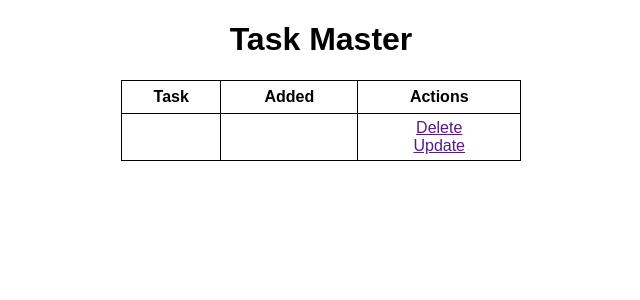
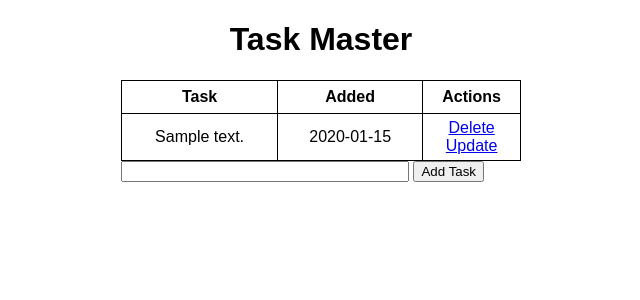
Before and after one commit to ananyasingh7/learningFlask, a Flask app: page / in a window 1280 px wide. Shown: the top 300 px of the page, without its empty margins (319-959 px from the left). Run offline with Flask 2, Linux system fonts and the light colour scheme; tables that the repository leaves empty hold one stand-in row (values such as "Sample post").

Commit message:
finished

```diff
--- a/app.py
+++ b/app.py
@@ -1,4 +1,4 @@
-from flask import Flask, render_template, url_for
+from flask import Flask, render_template, url_for, request, redirect
 from flask_sqlalchemy import SQLAlchemy
 from datetime import datetime
 
@@ -15,9 +15,51 @@ class Todo(db.Model):
         return '<Task %r>' % self.id
 
 
-@app.route('/')
+@app.route('/', methods=['POST', 'GET'])
 def index():
-    return render_template('index.html')
+    if request.method == 'POST':
+        task_content = request.form['content']
+        new_task = Todo(content=task_content)
+
+        try:
+            db.session.add(new_task)
+            db.session.commit()
+            return redirect('/')
+        except:
+            return 'There was an issue adding your task'
+
+    else:
+        tasks = Todo.query.order_by(Todo.date_created).all()
+        return render_template('index.html', tasks=tasks)
+
+
+@app.route('/delete/<int:id>')
+def delete(id):
+    task_to_delete = Todo.query.get_or_404(id)
+
+    try:
+        db.session.delete(task_to_delete)
+        db.session.commit()
+        return redirect('/')
+    except:
+        return 'There was a problem deleting that task'
+
+@app.route('/update/<int:id>', methods=['GET', 'POST'])
+def update(id):
+    task = Todo.query.get_or_404(id)
+
+    if request.method == 'POST':
+        task.content = request.form['content']
+
+        try:
+            db.session.commit()
+            return redirect('/')
+        except:
+            return 'There was an issue updating your task'
+
+    else:
+        return render_template('update.html', task=task)
+
 
 if __name__ == "__main__":
     app.run(debug=True)
--- a/templates/index.html
+++ b/templates/index.html
@@ -1,7 +1,7 @@
 {% extends 'base.html' %}
 
 {% block head %}
-
+<title>Task Master</title>
 {% endblock %}
 
 {% block body %}
@@ -13,15 +13,23 @@
             <th>Added</th>
             <th>Actions</th>
         </tr>
-        <tr>
-            <td></td>
-            <td></td>
-            <td>
-                <a href="">Delete</a>
-                <br>
-                <a href="">Update</a>
-            </td>
-        </tr>
+        {% for task in tasks %}
+            <tr>
+                <td>{{ task.content }}</td>
+                <td>{{ task.date_created.date() }}</td>
+                <td>
+                    <a href="/delete/{{task.id}}">Delete</a>
+                    <br>
+                    <a href="/update/{{task.id}}">Update</a>
+                </td>
+            </tr>
+        {% endfor %}
     </table>
+
+    <form action="/" method="POST">
+        <input type="text" name="content" id="content">
+        <input type="submit" value="Add Task">
+
+    </form>
 </div>
 {% endblock %}
```
Also changed, not shown: templates/update.html (added, +18 -0 lines), test.db.
